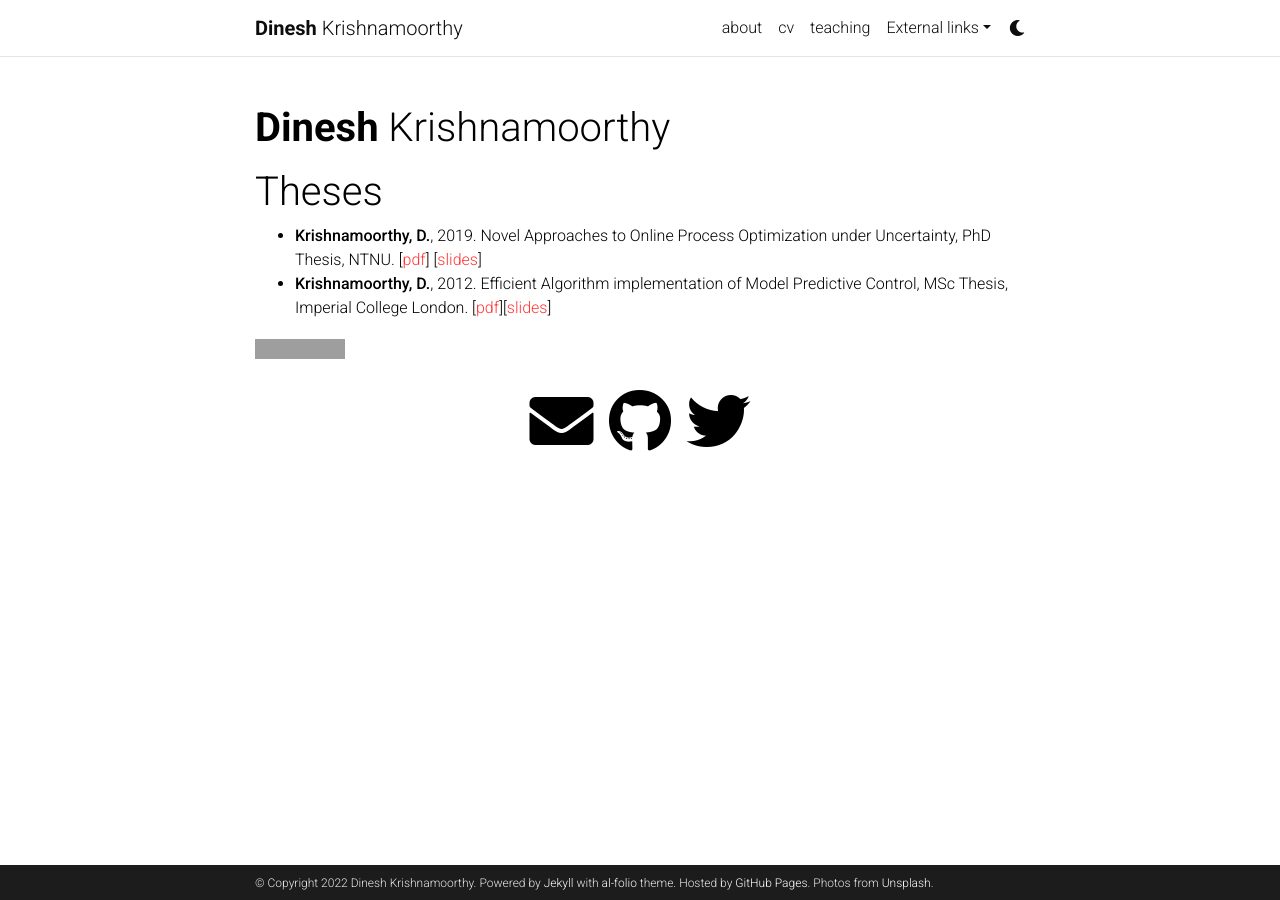
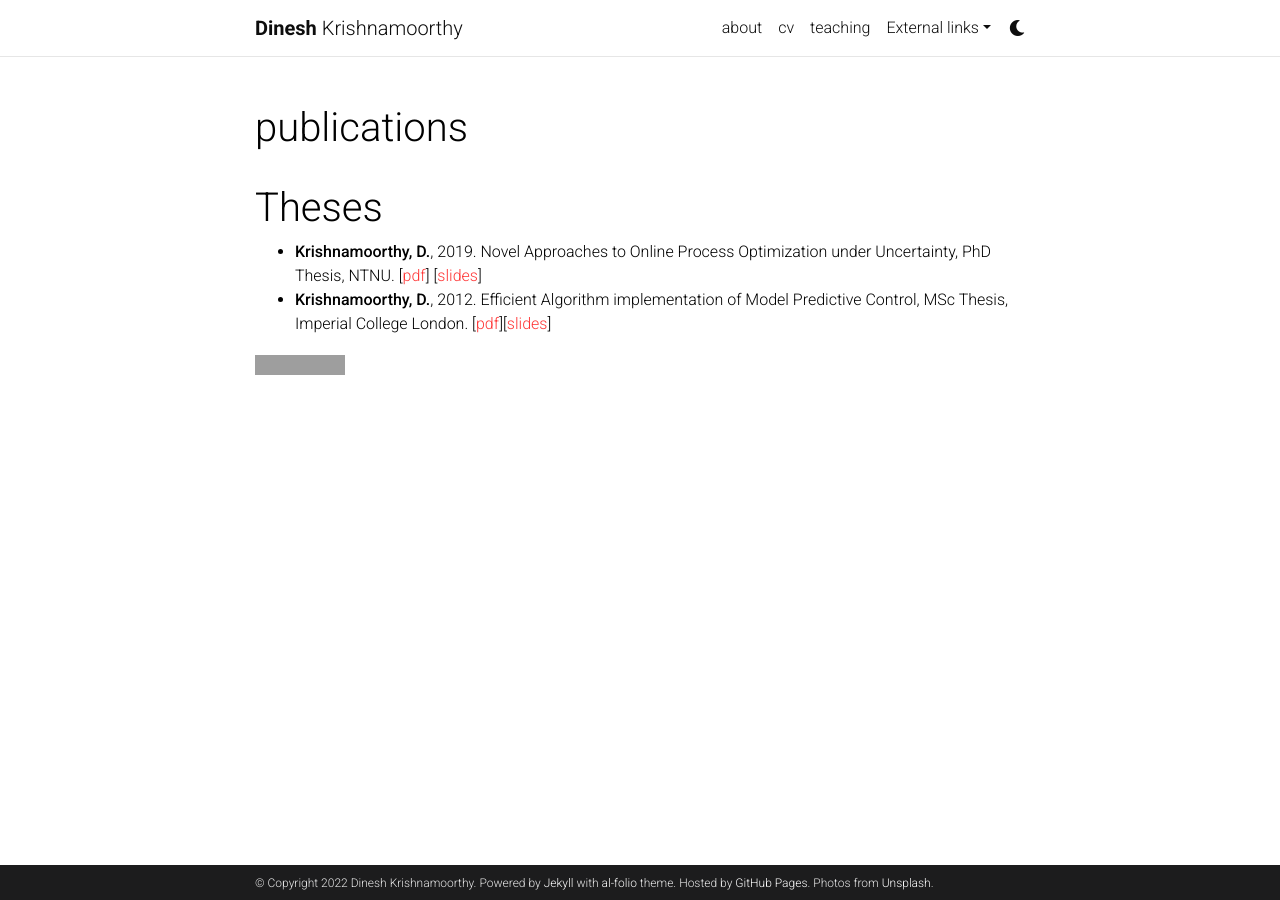
Before and after one commit to dinesh-krishnamoorthy/dinesh-krishnamoorthy.github.io, a Jekyll site: the page built from _pages/publications.md, in a window 1280 px wide. Built offline with Jekyll 4.4.1, drawn with Linux system fonts in a browser that asks for light colours; comment, search, counter and statistics services are not loaded; a style sheet for code colours, icons or effects is not loaded; some of the changed lines change nothing that is shown; grey boxes are pictures that could not be loaded.

Commit message:
Update publications.md

```diff
--- a/_pages/publications.md
+++ b/_pages/publications.md
@@ -1,11 +1,8 @@
 ---
-layout: about
+layout: page
 title: publications
 permalink: /publications/
 
-news: false  # includes a list of news items
-selected_papers: false # includes a list of papers marked as "selected={true}"
-social: true  # includes social icons at the bottom of the page
 ---
 
 
```
